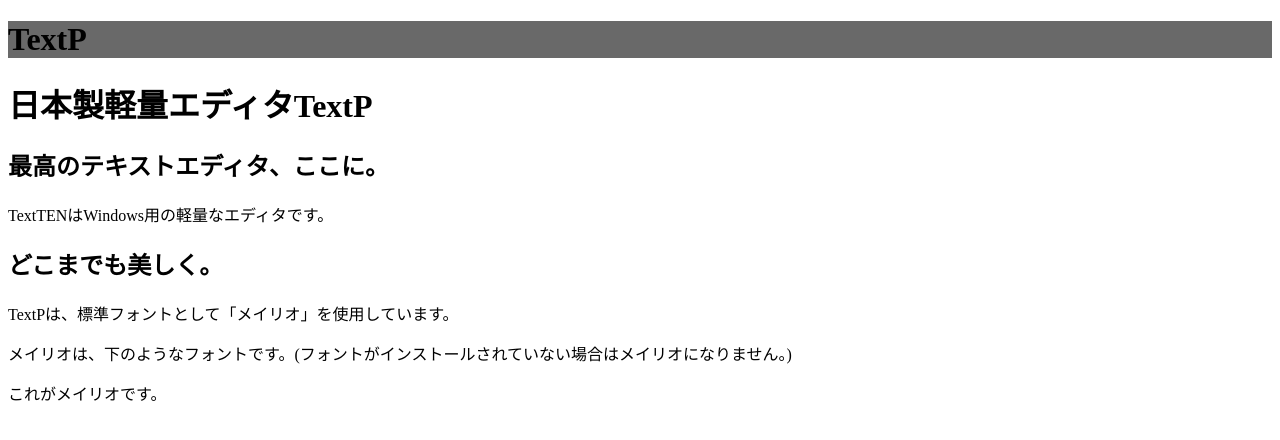
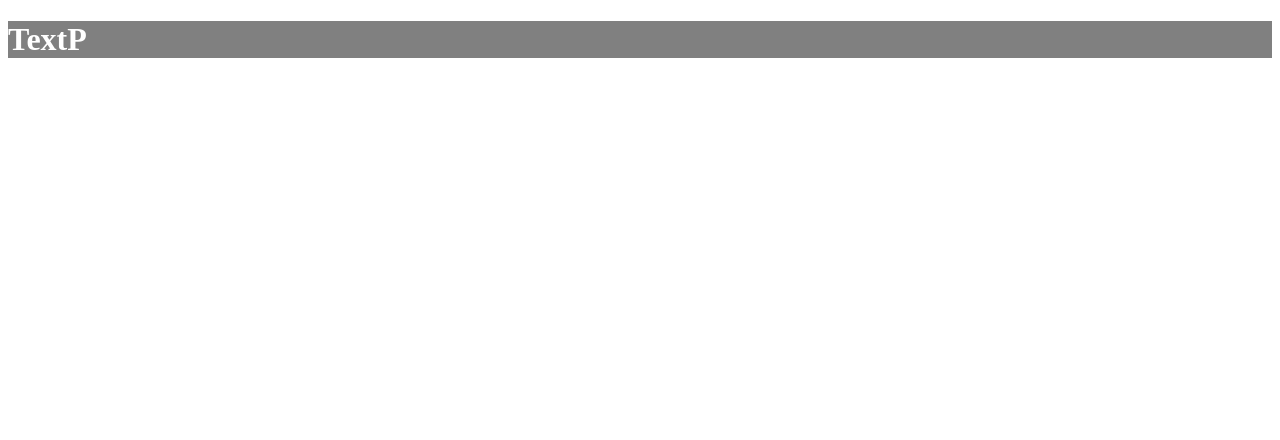
Before and after one commit to 1234Yosuke/TextP, a plain HTML site: page index.htm in a window 1280 px wide. Drawn offline with Linux system fonts and the light colour scheme.

Commit message:
Update style.css

```diff
--- a/style.css
+++ b/style.css
@@ -1,3 +1,8 @@
 .header {
-    background-color: dimgray;
+    background-color: GRAY;
+    color: WHITE;
 }
+body {
+    background-color: BRACK;
+    color: WHITE;
+}
```
